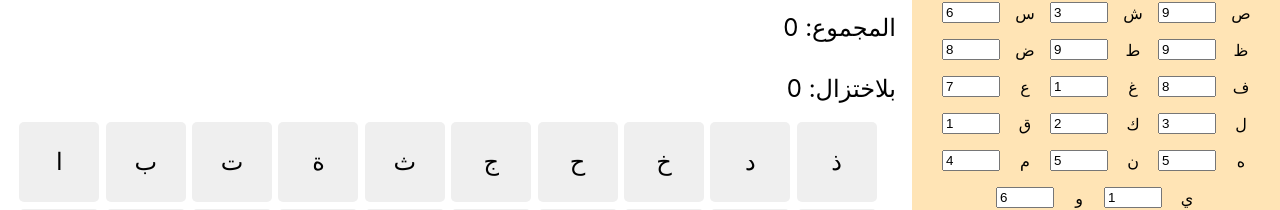
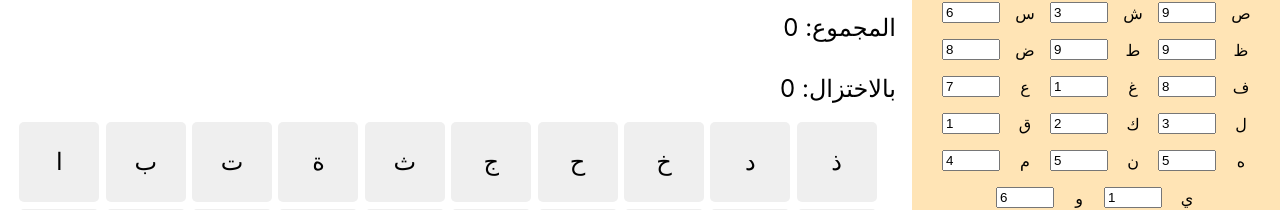
Before and after one commit to adnenre/hisab, a React (Create React App) app: page / in a window 1280 px wide. Shown: the part 154-364 px from the top of the page. Built offline with nearby package versions, Linux system fonts and the light colour scheme.

Commit message:
fix arabe word

```diff
--- a/src/components/Keyboard.js
+++ b/src/components/Keyboard.js
@@ -75,7 +75,7 @@ const Keyboard = () => {
 
       <p className="screen_number"> {textAreaValueNumber} :المجموع</p>
 
-      <p className="screen_number"> {getSumOfDigits(textAreaValueNumber)} :بلاختزال</p>
+      <p className="screen_number"> {getSumOfDigits(textAreaValueNumber)} :بالاختزال</p>
 
       <div className="letters_container">
         {initialData?.map(({ name ,item, value }) => {
```
